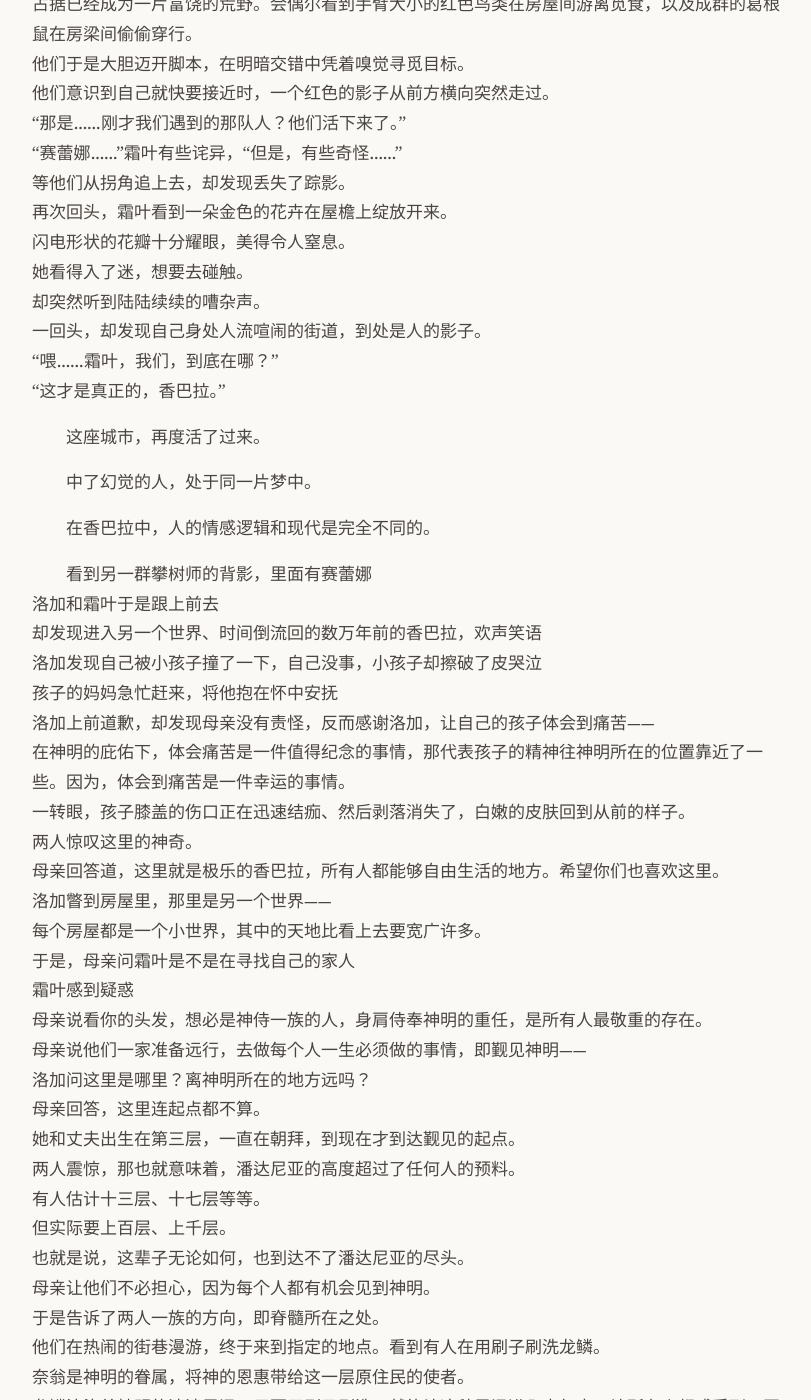
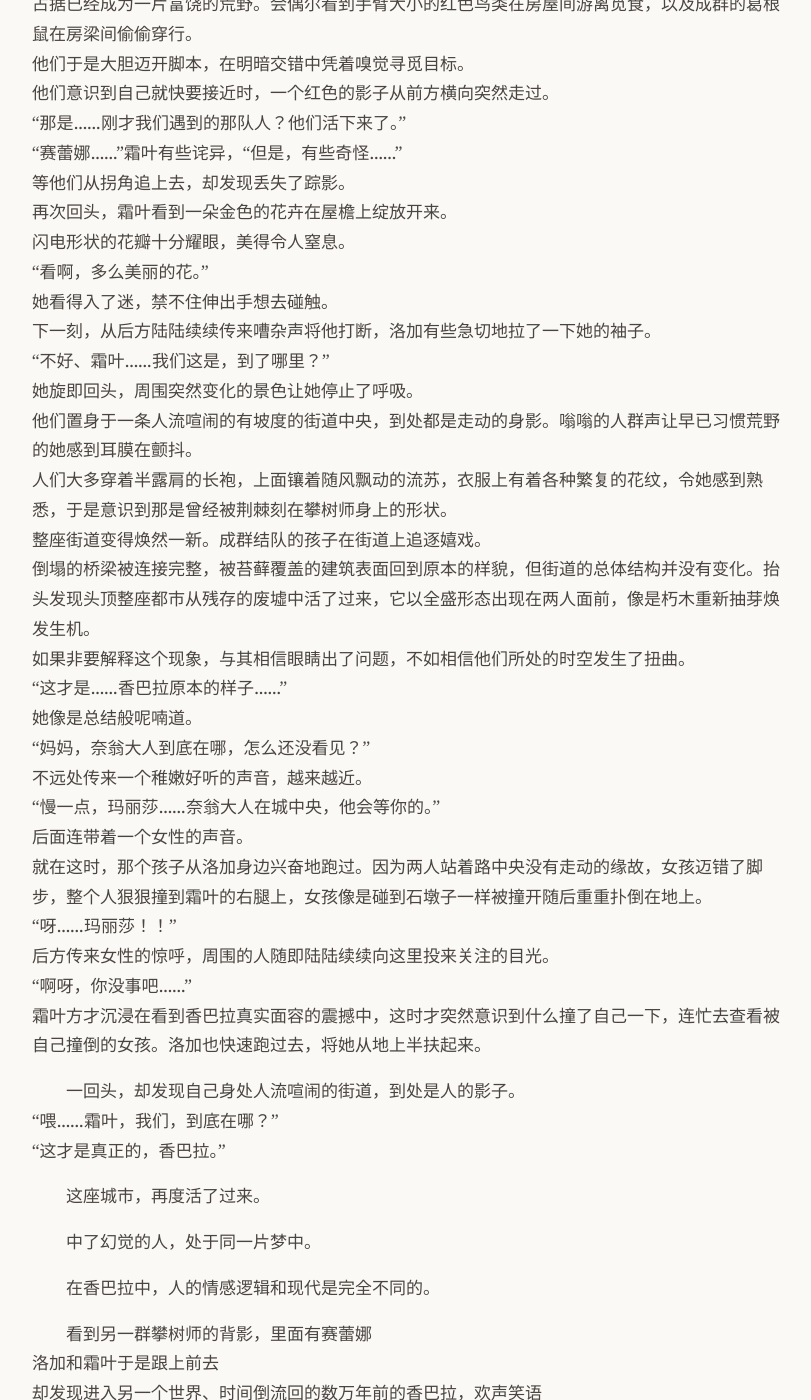
Before and after one commit to yihenc/yihenc.github.io, a Jekyll site: the page built from _posts/2026-03-03-驭者.md, in a window 1280 px wide and 1400 px high, scrolled down 2452 px. Shown: the whole window, without its empty margins (232-1043 px from the left). Built offline with Jekyll 4.4.1, drawn with Linux system fonts in a browser that asks for light colours; nearby versions of some CDN libraries.

Commit message:
Update: 驭者

```diff
--- a/_posts/2026-03-03-驭者.md
+++ b/_posts/2026-03-03-驭者.md
@@ -58,8 +58,37 @@ date: 2026-03-03 00:00 +0000
 等他们从拐角追上去，却发现丢失了踪影。
 再次回头，霜叶看到一朵金色的花卉在屋檐上绽放开来。
 闪电形状的花瓣十分耀眼，美得令人窒息。
-她看得入了迷，想要去碰触。
-却突然听到陆陆续续的嘈杂声。
+“看啊，多么美丽的花。”
+她看得入了迷，禁不住伸出手想去碰触。
+下一刻，从后方陆陆续续传来嘈杂声将他打断，洛加有些急切地拉了一下她的袖子。
+“不好、霜叶……我们这是，到了哪里？”
+她旋即回头，周围突然变化的景色让她停止了呼吸。
+他们置身于一条人流喧闹的有坡度的街道中央，到处都是走动的身影。嗡嗡的人群声让早已习惯荒野的她感到耳膜在颤抖。
+人们大多穿着半露肩的长袍，上面镶着随风飘动的流苏，衣服上有着各种繁复的花纹，令她感到熟悉，于是意识到那是曾经被荆棘刻在攀树师身上的形状。
+整座街道变得焕然一新。成群结队的孩子在街道上追逐嬉戏。
+倒塌的桥梁被连接完整，被苔藓覆盖的建筑表面回到原本的样貌，但街道的总体结构并没有变化。抬头发现头顶整座都市从残存的废墟中活了过来，它以全盛形态出现在两人面前，像是朽木重新抽芽焕发生机。
+如果非要解释这个现象，与其相信眼睛出了问题，不如相信他们所处的时空发生了扭曲。
+“这才是……香巴拉原本的样子……”
+她像是总结般呢喃道。
+“妈妈，奈翁大人到底在哪，怎么还没看见？”
+不远处传来一个稚嫩好听的声音，越来越近。
+“慢一点，玛丽莎……奈翁大人在城中央，他会等你的。”
+后面连带着一个女性的声音。
+就在这时，那个孩子从洛加身边兴奋地跑过。因为两人站着路中央没有走动的缘故，女孩迈错了脚步，整个人狠狠撞到霜叶的右腿上，女孩像是碰到石墩子一样被撞开随后重重扑倒在地上。
+“呀……玛丽莎！！”
+后方传来女性的惊呼，周围的人随即陆陆续续向这里投来关注的目光。
+“啊呀，你没事吧……”
+霜叶方才沉浸在看到香巴拉真实面容的震撼中，这时才突然意识到什么撞了自己一下，连忙去查看被自己撞倒的女孩。洛加也快速跑过去，将她从地上半扶起来。
+
+
+
+
+
+
+
+
+
+
 一回头，却发现自己身处人流喧闹的街道，到处是人的影子。
 “喂……霜叶，我们，到底在哪？”
 “这才是真正的，香巴拉。”
```
